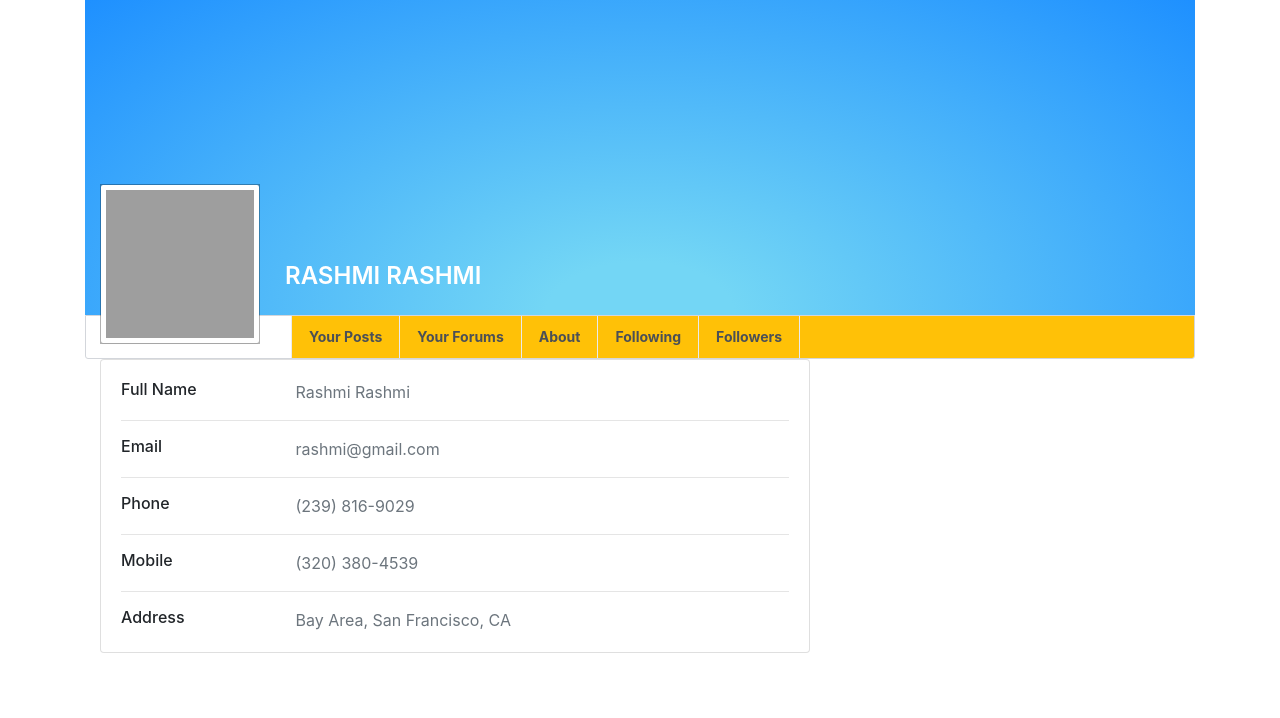
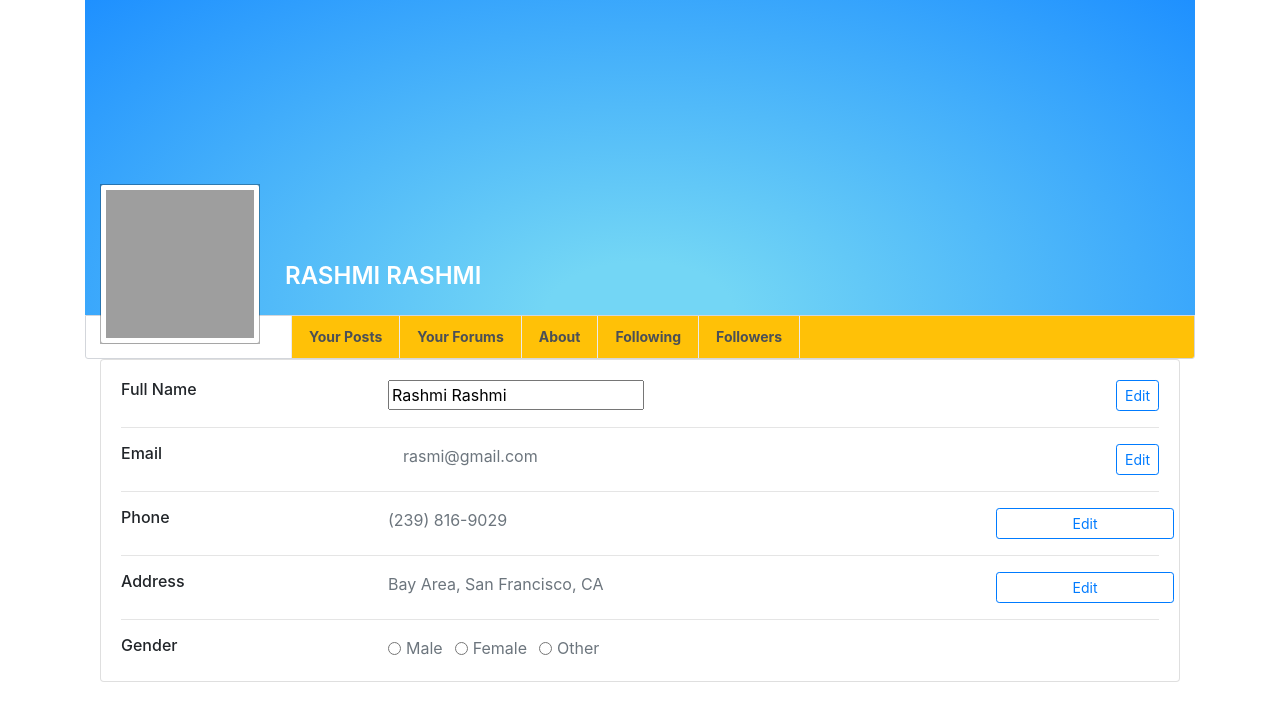
Before and after one commit to sumitmaurya96/forums, a React (Create React App) app: page / in a window 1280 px wide. Both pictures are taken after a click on the link "About". Shown: the top 718 px of the page. Built offline with nearby package versions, Linux system fonts and the light colour scheme; grey boxes are pictures that could not be loaded.

Commit message:
Edit enabled on fullname

```diff
--- a/src/views/Profile/Section/About/About.js
+++ b/src/views/Profile/Section/About/About.js
@@ -1,43 +1,151 @@
+import { useState } from "react";
+
 const About = () => {
+  const [userDetails, setUserDetails] = useState({
+    fullname: { value: "Rashmi Rashmi", edit: true },
+    email: { value: "rasmi@gmail.com" },
+    phone: { value: "999999990", edit: false },
+    gender: { value: "Male/Female/Other", edit: false },
+  });
+
+  const handleDetailsClick = (field, value) => {
+    setUserDetails((prevDetails) => {
+      const UserDetails = { ...prevDetails };
+      UserDetails[field].value = value;
+      return UserDetails;
+    });
+  };
+
+  const handleEditClicked = (field) => {
+    setUserDetails((prevDetails) => {
+      const UserDetails = { ...prevDetails };
+      UserDetails[field].edit = !UserDetails[field].edit;
+      return UserDetails;
+    });
+  };
+
   return (
     <div>
-      <div class="col-md-8">
-        <div class="card mb-3">
-          <div class="card-body">
-            <div class="row">
-              <div class="col-sm-3">
-                <h6 class="mb-0">Full Name</h6>
+      <div className="col-md-12">
+        <div className="card mb-3">
+          <div className="card-body">
+            <div className="row">
+              <div className="col-sm-3">
+                <h6 className="mb-0">Full Name</h6>
               </div>
-              <div class="col-sm-9 text-secondary">Rashmi Rashmi</div>
+              <div className="col-sm-9">
+                {userDetails.fullname.edit ? (
+                  <input
+                    type="text text-secondary"
+                    value={userDetails.fullname.value}
+                    onChange={(e) => {
+                      handleDetailsClick("fullname", e.target.value);
+                    }}
+                  />
+                ) : (
+                  <span className="col-sm-9 text-secondary">
+                    {userDetails.fullname.value}
+                  </span>
+                )}
+                <button
+                  className="btn btn-sm btn-outline-primary float-right"
+                  onClick={() => handleEditClicked("fullname")}
+                >
+                  Edit
+                </button>
+              </div>
             </div>
             <hr />
-            <div class="row">
-              <div class="col-sm-3">
-                <h6 class="mb-0">Email</h6>
+            <div className="row">
+              <div className="col-sm-3">
+                <h6 className="mb-0">Email</h6>
               </div>
-              <div class="col-sm-9 text-secondary">rashmi@gmail.com</div>
+              <div className="col-sm-9">
+                {userDetails.email.edit ? (
+                  <input
+                    type="text text-secondary"
+                    value={userDetails.email.value}
+                    onChange={(e) => {
+                      handleDetailsClick("email", e.target.value);
+                    }}
+                  />
+                ) : (
+                  <span className="col-sm-9 text-secondary">
+                    {userDetails.email.value}
+                  </span>
+                )}
+                <button
+                  className="btn btn-sm btn-outline-primary float-right"
+                  onClick={() => handleEditClicked("fullname")}
+                >
+                  Edit
+                </button>
+              </div>
             </div>
             <hr />
-            <div class="row">
-              <div class="col-sm-3">
-                <h6 class="mb-0">Phone</h6>
+            <div className="row">
+              <div className="col-sm-3">
+                <h6 className="mb-0">Phone</h6>
               </div>
-              <div class="col-sm-9 text-secondary">(239) 816-9029</div>
+              <div className="col-sm-7 text-secondary">(239) 816-9029</div>
+              <button className="btn btn-sm btn-outline-primary col-sm-2">
+                Edit
+              </button>
             </div>
             <hr />
-            <div class="row">
-              <div class="col-sm-3">
-                <h6 class="mb-0">Mobile</h6>
+            <div className="row">
+              <div className="col-sm-3">
+                <h6 className="mb-0">Address</h6>
               </div>
-              <div class="col-sm-9 text-secondary">(320) 380-4539</div>
+              <div className="col-sm-7 text-secondary">
+                Bay Area, San Francisco, CA
+              </div>
+              <button className="btn btn-sm btn-outline-primary col-sm-2">
+                Edit
+              </button>
             </div>
             <hr />
-            <div class="row">
-              <div class="col-sm-3">
-                <h6 class="mb-0">Address</h6>
+            <div className="row">
+              <div className="col-sm-3">
+                <h6 className="mb-0">Gender</h6>
               </div>
-              <div class="col-sm-9 text-secondary">
-                Bay Area, San Francisco, CA
+              <div className="col-sm-7 text-secondary">
+                <div class="form-check form-check-inline">
+                  <input
+                    class="form-check-input"
+                    type="radio"
+                    name="inlineRadioOptions"
+                    id="inlineRadio1"
+                    value="option1"
+                  />
+                  <label class="form-check-label" for="inlineRadio1">
+                    Male
+                  </label>
+                </div>
+                <div class="form-check form-check-inline">
+                  <input
+                    class="form-check-input"
+                    type="radio"
+                    name="inlineRadioOptions"
+                    id="inlineRadio2"
+                    value="option2"
+                  />
+                  <label class="form-check-label" for="inlineRadio2">
+                    Female
+                  </label>
+                </div>
+                <div class="form-check form-check-inline">
+                  <input
+                    class="form-check-input"
+                    type="radio"
+                    name="inlineRadioOptions"
+                    id="inlineRadio2"
+                    value="option2"
+                  />
+                  <label class="form-check-label" for="inlineRadio2">
+                    Other
+                  </label>
+                </div>
               </div>
             </div>
           </div>
```
Also changed, not shown: src/views/Profile/Section/About/EditAbout/EditAbout.js (added, +85 -0 lines).
